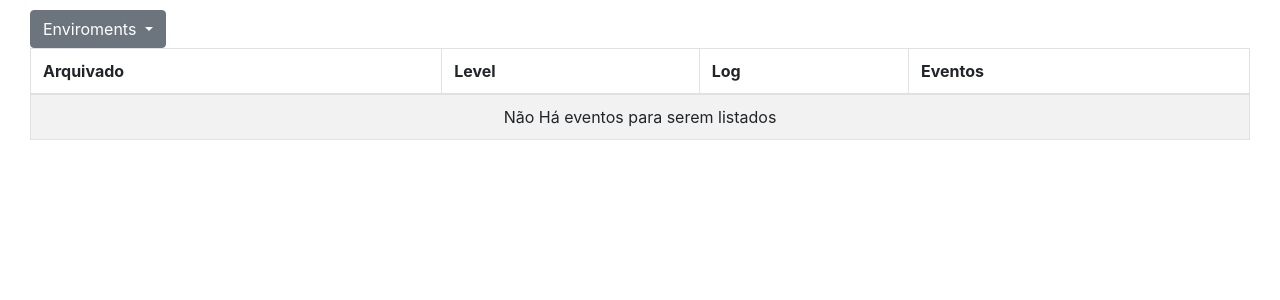
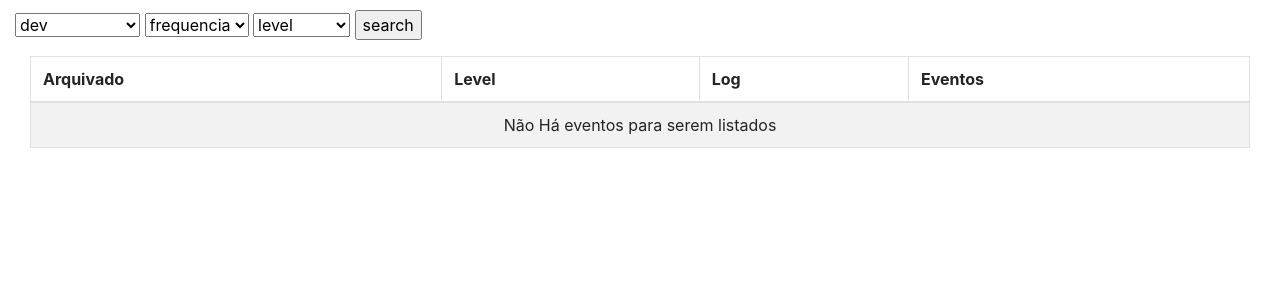
Before and after one commit to leticiaFlorentinoPires/squad-1-ad-python-women-loadsmart-1, a Django app: page /events/ in a window 1280 px wide. Shown: the part 56-356 px from the top of the page. Run offline with Django 3.2, Linux system fonts and the light colour scheme; data that the repository does not hold is empty; some libraries are stand-ins or nearby versions.

Commit message:
Since our meeting with Tutor, I've changed all fields to forms. It's working properly. Needs to do the filters yet.

```diff
--- a/events/templates/events/event_list.html
+++ b/events/templates/events/event_list.html
@@ -2,19 +2,25 @@
 
 {% block content %}
     <div class="row">
-        <div class="col-md-9">
-            <div class="dropdown">
-              <button class="btn btn-secondary dropdown-toggle" type="button" id="dropdownMenuButton" data-toggle="dropdown" aria-haspopup="true" aria-expanded="false">
-                Enviroments
-              </button>
-              <div class="dropdown-menu" aria-labelledby="dropdownMenuButton">
-                  {% for e in dropdown_list %}
-{#                      <a class="dropdown-item">{{ e.agent__env }}</a>#}
-                    <a href="{% url 'events:filter_events' e.agent__env %}" class="dropdown-item">{{ e.agent__env }}</a>
-                  {% endfor %}
-              </div>
-            </div>
-        </div>
+            <form method="get" action="{% url 'events:events-list' %}">
+        <select name="envName">
+            {% for e in dropdown_list %}
+                <option   value={{ e }}>{{e}}</option>
+            {% endfor %}
+        </select>
+        <select name="orderBy">
+                 <option   value=frequencia>frequencia</option>
+                <option   value=level>level</option>
+
+        </select>
+        <select name="buscarPor">
+                <option   value=level>level</option>
+                <option   value=descricao>descricao</option>
+                <option   value=origem>origem</option>
+        </select>
+
+                <input type="submit" name="submit" value="search"/>
+            </form>
     </div>
 
         <table class="table table-striped table-bordered">
--- a/events/urls.py
+++ b/events/urls.py
@@ -10,6 +10,6 @@ router.register(r'agents', views.AgentAPIViewSet)
 urlpatterns = [
     path('api/', include(router.urls)),
     path('', EventFilter.as_view(), name='events-list'),
-    path('<str:envName>', EventFilter.as_view(), name='filter_events'),
+    # path('<str:envName>', EventFilter.as_view(), name='filter_events'),
     path('<int:event_id>', EventDetail.as_view(), name='detail')
 ]
--- a/events/views.py
+++ b/events/views.py
@@ -25,17 +25,18 @@ class EventFilter(ListView):
 
 
     def get_context_data(self, *, object_list=None, **kwargs):
-        print("oioioioi")
         context = super(EventFilter, self).get_context_data(**kwargs)
         teste= Event.objects.values('agent__env').distinct()
-        # lista_env=list()
-        # for env in teste:
-        #     lista_env.append(env['agent__env'])
-        context['dropdown_list'] =  teste
+        context['dropdown_list'] = ["dev","production","homologacao"]
         print(Event.objects.values('agent__env').distinct())
         return context
 
     def get(self, request, *args, **kwargs):
+        if request.method == "GET":
+            print("estou no get")
+            print(request.GET.get('envName'))
+            print(request.GET.get('orderBy'))
+            # print(request.GET.get())
         # print(Event.objects.values('agent__env').distinct())
         return super(EventFilter, self).get(request, *args, **kwargs)
 
```
